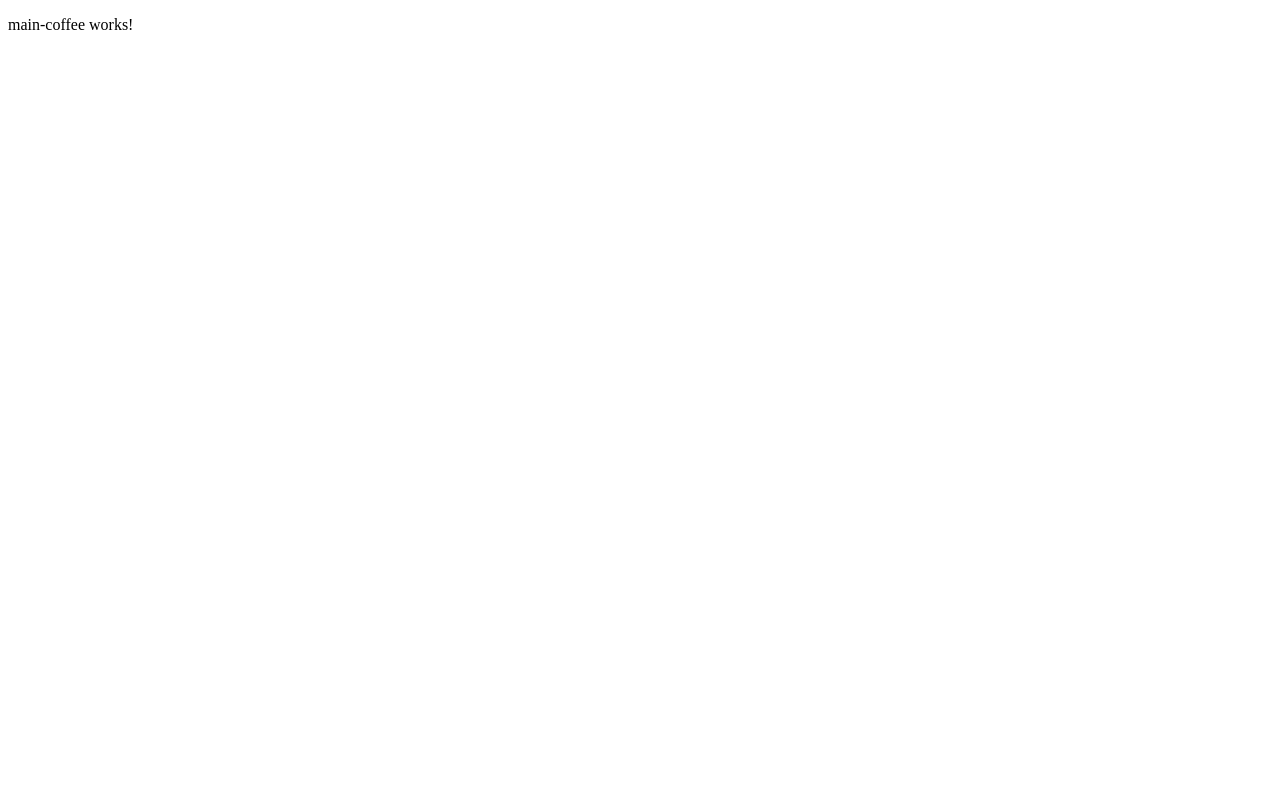
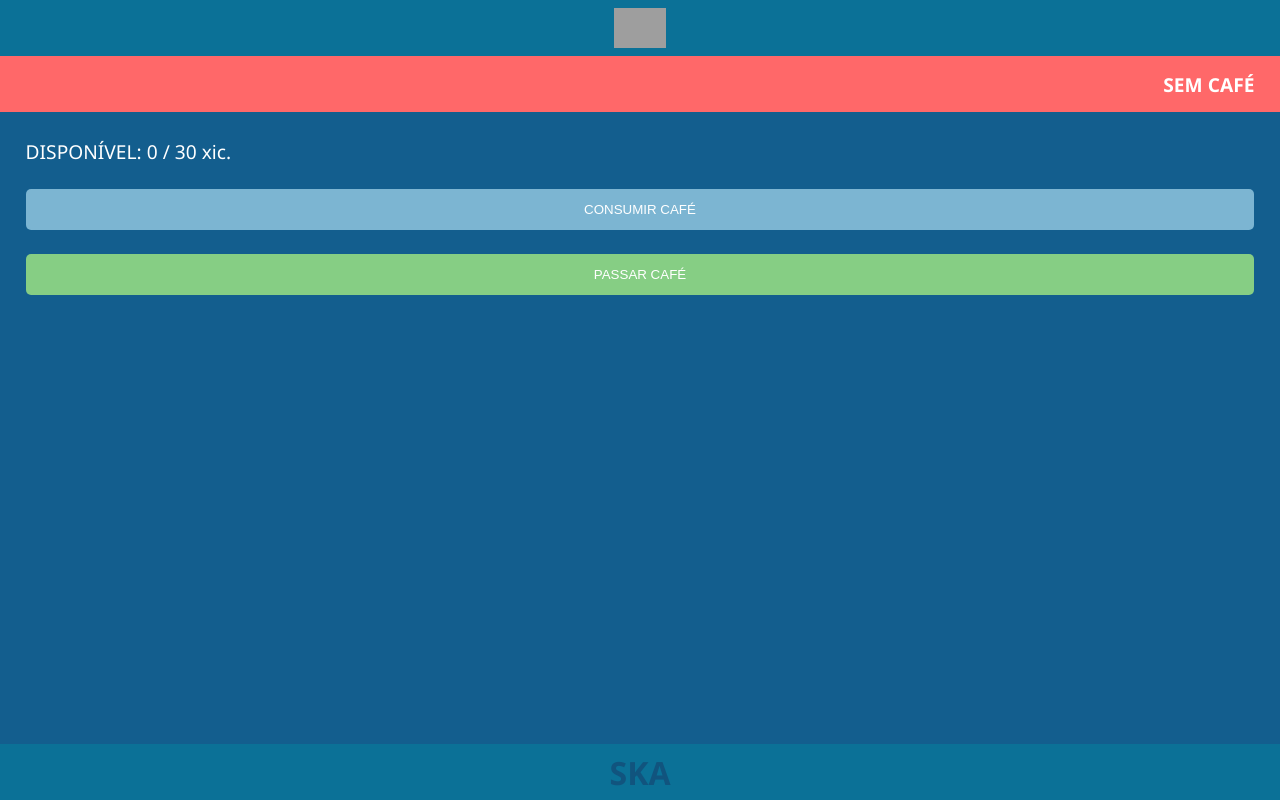
Before and after one commit to eduardasantosska/TalentosSKA, an Angular app in the folder coffee-manager/: page / in a window 1280 px wide. Built offline with nearby package versions, Linux system fonts and the light colour scheme; grey boxes are pictures that could not be loaded.

Commit message:
Aula 3: juntando no projeto angular o que já foi desenvolvido

```diff
--- a/coffee-manager/src/app/components/main-coffee/main-coffee.component.html
+++ b/coffee-manager/src/app/components/main-coffee/main-coffee.component.html
@@ -1 +1,20 @@
-<p>main-coffee works!</p>
+<div class="main-coffee">
+    <!-- HEADER -->
+    <div class="header align-center">
+        <img src="../assets/Logo_SYNECO.svg" style="height: 70%;">
+    </div>
+    <!-- STATUS -->
+    <div class="bar-status align-end">
+        <p class="status-text margin-text-end">SEM CAFÉ</p>
+    </div>
+    <!-- ÁREA CENTRAL -->
+    <div class="main-informations">
+        <p class="qty-indicator-text">DISPONÍVEL: 0 / 30 xic.</p>
+        <button class="consume-btn">CONSUMIR CAFÉ</button>
+        <button class="pass-btn">PASSAR CAFÉ</button>
+    </div>
+    <!-- RODAPÉ -->
+    <div class="footer align-center">
+        <p class="name-text">SKA</p>
+    </div>
+</div>
--- a/coffee-manager/src/app/components/main-coffee/main-coffee.component.scss
+++ b/coffee-manager/src/app/components/main-coffee/main-coffee.component.scss
@@ -0,0 +1,75 @@
+p {
+    margin: 0 !important;
+}
+
+.main-coffee {
+    height: 100%;
+    display: flex;
+    flex-direction: column;
+}
+
+.bar-status {
+    background-color: #FF6869;
+    height: 7%;
+    display: flex;
+    padding-right: 2%;
+}
+
+.footer, .header {
+	background:#0B7197;
+    height: 7%;
+    display: flex;
+}
+
+.main-informations {
+    flex-grow: 1;
+    flex-shrink: 0;
+    display: flex;
+    padding: 2%;
+    flex-direction: column;
+}
+
+.align-center {
+    justify-content: center;
+}
+
+.align-end {
+    justify-content: end;
+}
+
+.align-center, .align-end {
+    align-items: center;
+}
+
+.name-text {
+    font-size: 2em;
+    color: #11547E;
+}
+
+.status-text {
+    font-size: 1.2em;
+}
+
+.qty-indicator-text {
+    font-weight: normal;
+    font-size: 1.2em;
+}
+
+.consume-btn {
+    background-color: #7CB5D2;
+}
+
+.pass-btn {
+    background-color: #86CE84;
+}
+
+.pass-btn, .consume-btn {
+    border-radius: 5px;
+    border: none;
+    height: 7%;
+    color: white;
+}
+
+.pass-btn, .consume-btn, .qty-indicator-text {
+    margin-bottom: 2% !important;
+}
--- a/coffee-manager/src/styles.scss
+++ b/coffee-manager/src/styles.scss
@@ -1 +1,8 @@
-/* You can add global styles to this file, and also import other style files */
+body, html {
+    background-color: #135E8E;
+    margin: 0;
+    height: 100%;
+    font-family: 'Segoe UI', Tahoma, Geneva, Verdana, sans-serif;
+    font-weight: bold;
+    color: white;
+}
```
